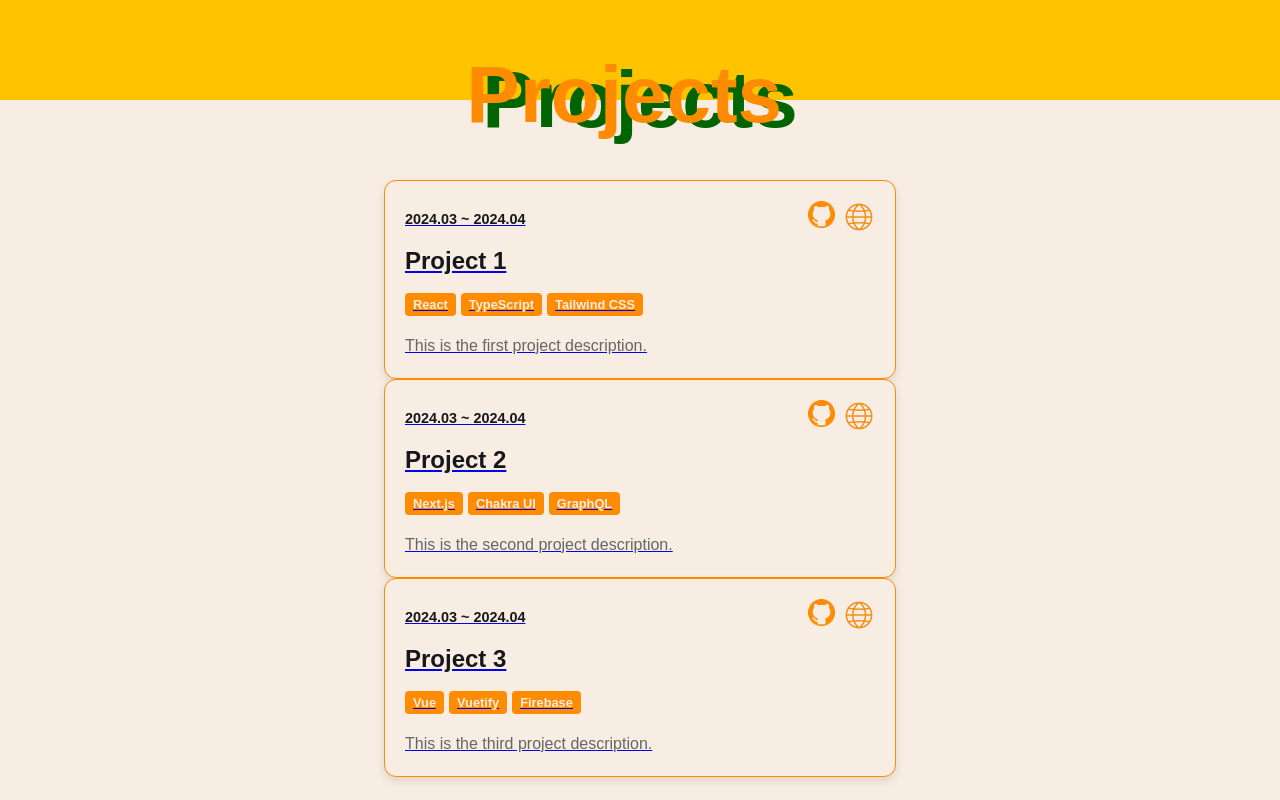
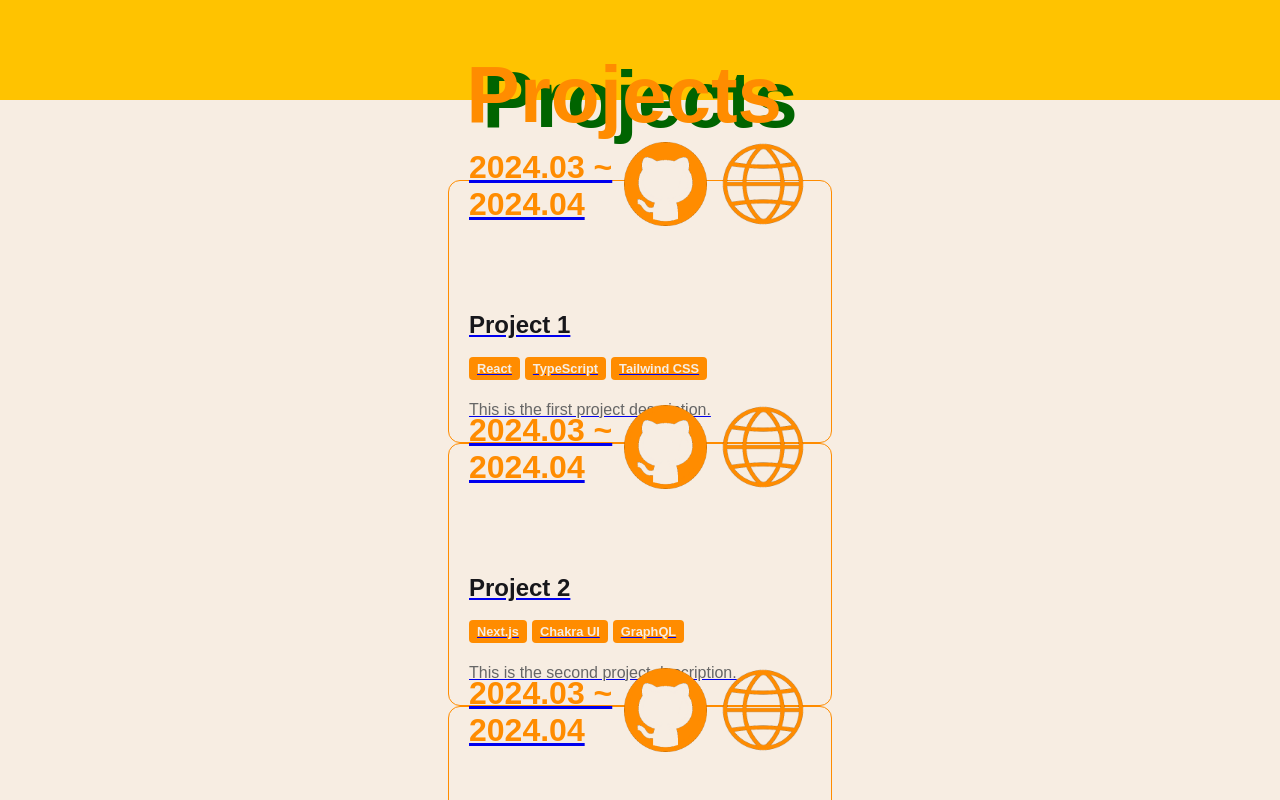
Before and after one commit to h-0y28/h-0y28, a React (Vite) app: page / in a window 1280 px wide. Shown: the part 2300-3100 px from the top of the page. Built offline with nearby package versions, Linux system fonts and the light colour scheme; a web font is replaced by a local one.

Commit message:
feat: 프로젝트 지그제그로 위치 시킴, hover style 변경

```diff
--- a/src/components/ProjectCard/style.ts
+++ b/src/components/ProjectCard/style.ts
@@ -1,19 +1,21 @@
 import styled from "styled-components";
 import theme from "../../styles/theme";
 
-export const CardContainer = styled.div`
+export const CardContainer = styled.a<{ "data-position"?: string }>`
   border: 1px solid ${theme.colors.highlight};
   border-radius: 12px;
   padding: 20px;
-  box-shadow: 0 4px 10px rgba(0, 0, 0, 0.1);
-  width: 80%;
+  /* box-shadow: 0 4px 10px rgba(0, 0, 0, 0.1); */
+  width: 60%;
   transition: transform 0.3s ease, box-shadow 0.3s ease;
   cursor: pointer;
   background-color: ${theme.colors.background};
+  align-self: ${({ "data-position": position }) =>
+    position === "left" ? "flex-start" : "flex-end"};
 
   &:hover {
-    transform: scale(1.05);
-    box-shadow: 0 8px 16px rgba(0, 0, 0, 0.2);
+    transform: scale(1.03);
+    box-shadow: 0 4px 8px rgba(0, 0, 0, 0.2);
   }
 `;
 
@@ -22,27 +24,30 @@ export const Header = styled.div`
   justify-content: space-between;
   align-items: center;
   margin-bottom: 10px;
+  transform: translateY(-65%);
 `;
 
 export const Term = styled.div`
-  font-size: 0.9rem;
-  color: ${theme.colors.black};
+  font-size: 2rem;
   font-weight: bold;
+  color: ${theme.colors.highlight};
+  text-decoration: none;
 `;
 
 export const IntroduceContainer = styled.div`
   display: flex;
+  align-items: center;
   gap: 8px;
 `;
 
 export const GithubImg = styled.img`
-  width: 1.7rem;
-  height: 1.7rem;
+  width: 5.2rem;
+  height: 5.2rem;
 `;
 
 export const WebsiteImg = styled.img`
-  width: 2rem;
-  height: 2rem;
+  width: 6rem;
+  height: 6rem;
 `;
 
 export const ContentContainer = styled.div`
```
